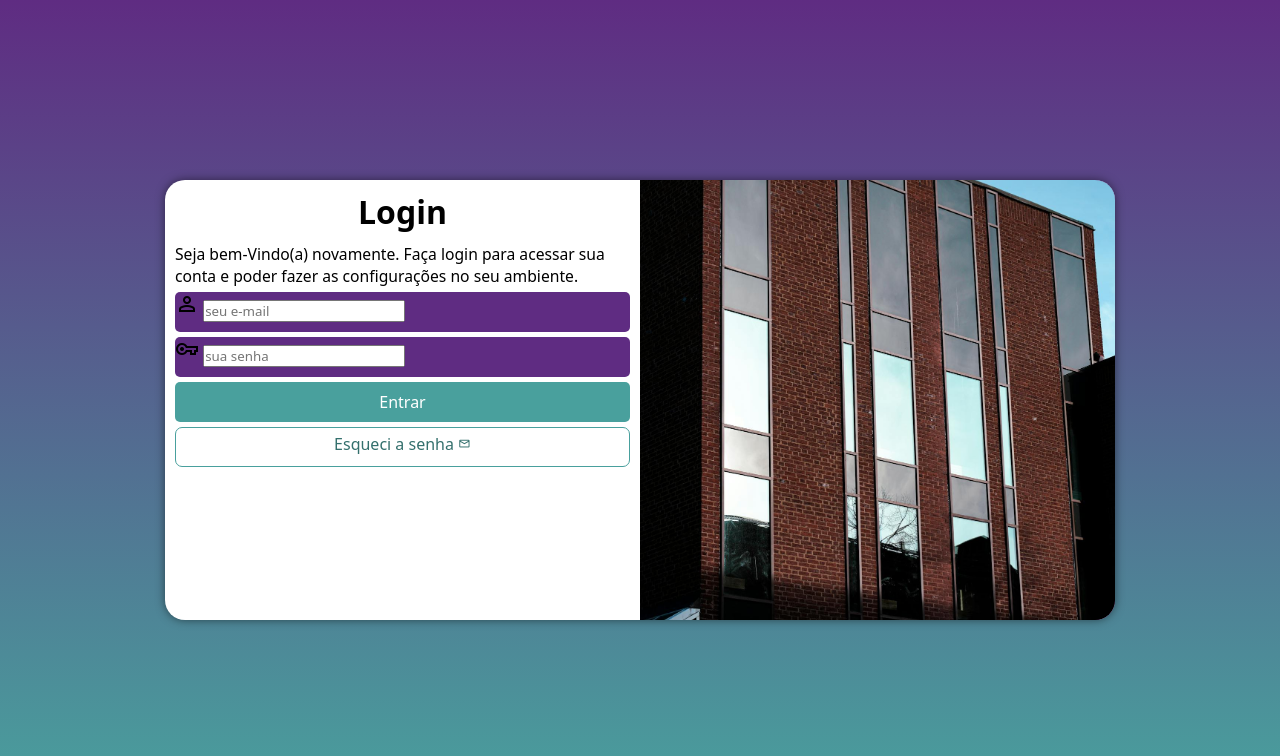
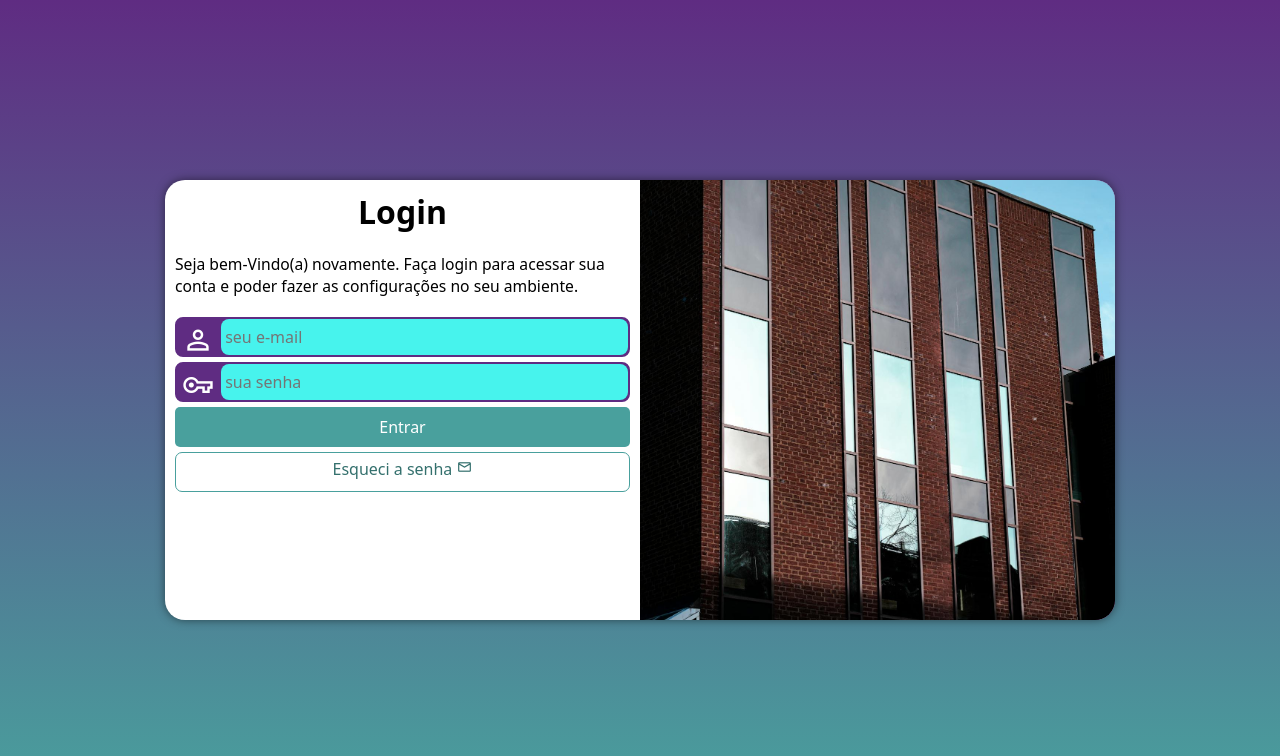
Before and after one commit to GiovaniFerraz/projeto-login, a plain HTML site: page index.html in a window 1280 px wide. Drawn offline with nearby package versions, Linux system fonts and the light colour scheme.

Commit message:
terminei o formulário

```diff
--- a/estilos/media-query.css
+++ b/estilos/media-query.css
@@ -16,7 +16,7 @@ Grandes telas: acima de 1200px
 
     section#login {
         width: 80vw;
-        height: 45vh;
+        height: 280px;
 
     }
 
@@ -57,6 +57,7 @@ Grandes telas: acima de 1200px
 
     div#formulario > p {
         font-size: 0.98em;
+        margin: 20px 0px;
     }
 
     div#formulario > h1 {
--- a/estilos/style.css
+++ b/estilos/style.css
@@ -32,12 +32,13 @@ section#login {
     transform: translate(-50%, -50%);
     background-color: white;
     width: 252px;
-    height: 500px;
+    height: 515px;
     border-radius: 20px;
     overflow: hidden;
     box-shadow: 0px 0px 10px rgba(0, 0, 0, 0.5);
     transition: width 0.3s, height 0.3s;
     transition-timing-function: ease;
+    transform: translate(-50%, -50%);
 }
 
 section#login > div#imagem {
@@ -64,15 +65,38 @@ div#formulario > p {
 
 form > div.campo {
     background-color: #5f2c82;
+    border: 2px solid #5f2c82;
     width: 100%;
     display: block;
     height: 40px;
-    border-radius: 5px;
+    border-radius: 8px;
     margin: 5px 0px;
 }
 
 div.campo > label {
     display: none;
+}
+
+div.campo > span {
+    color: white;
+    font-size: 2em;
+    width: 40px;
+    padding: 5px;
+}
+
+div.campo > input {
+    background-color: #47f3ed;
+    font-size: 1em;
+    width: calc(100% - 44.39px);
+    height: 100%;
+    border: 0px;
+    border-radius: 8px;
+    padding: 4px;
+    transform: translateY(-13px);
+}
+
+div.campo > input:focus-within {
+    background-color: white;
 }
 
 form > input[Type=submit] {
@@ -94,7 +118,7 @@ form > input[Type=submit] {
     form > a.botao {
         display: block;
         text-align: center;
-        font-size: 1em;
+        font-size: em;
         width: 100%;
         height: 40px;
         padding-top: 5px;
@@ -111,5 +135,5 @@ form > input[Type=submit] {
     }
 
     form > a.botao > i {
-        font-size: 0.8em;
+        font-size: 1em;
     }
--- a/index.html
+++ b/index.html
@@ -16,7 +16,7 @@
             <div id="formulario">
                 <h1>Login</h1>
                 <p>Seja bem-Vindo(a) novamente. Faça login para acessar sua conta e poder fazer as configurações no seu ambiente.</p>
-                <form action="login.php" method="post" autocomplete="on">
+                <form action="login.php" method="post" autocomplete="on" target="_blank">
 
                     <div class="campo">
                         <span class="material-symbols-outlined">person</span>
@@ -33,7 +33,7 @@
                     </div>
 
                     <input type="submit" value="Entrar">
-                  <a href="esqueci.html" class="botao">
+                  <a href="esqueci.html" class="botao" target="_blank">
                     Esqueci a senha <i class ="material-symbols-outlined">mail</i></a>
                 </form>
             </div>
```
